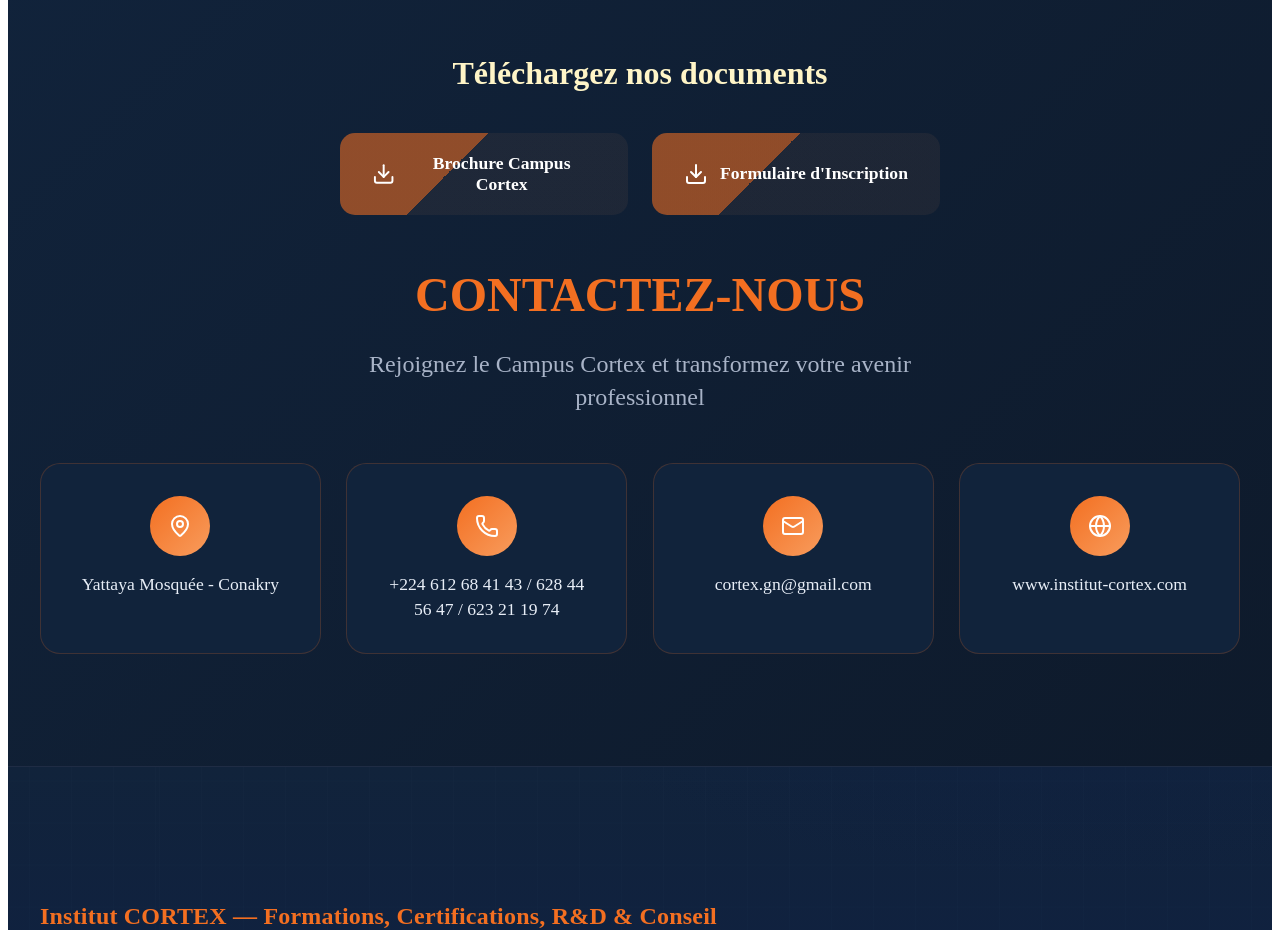
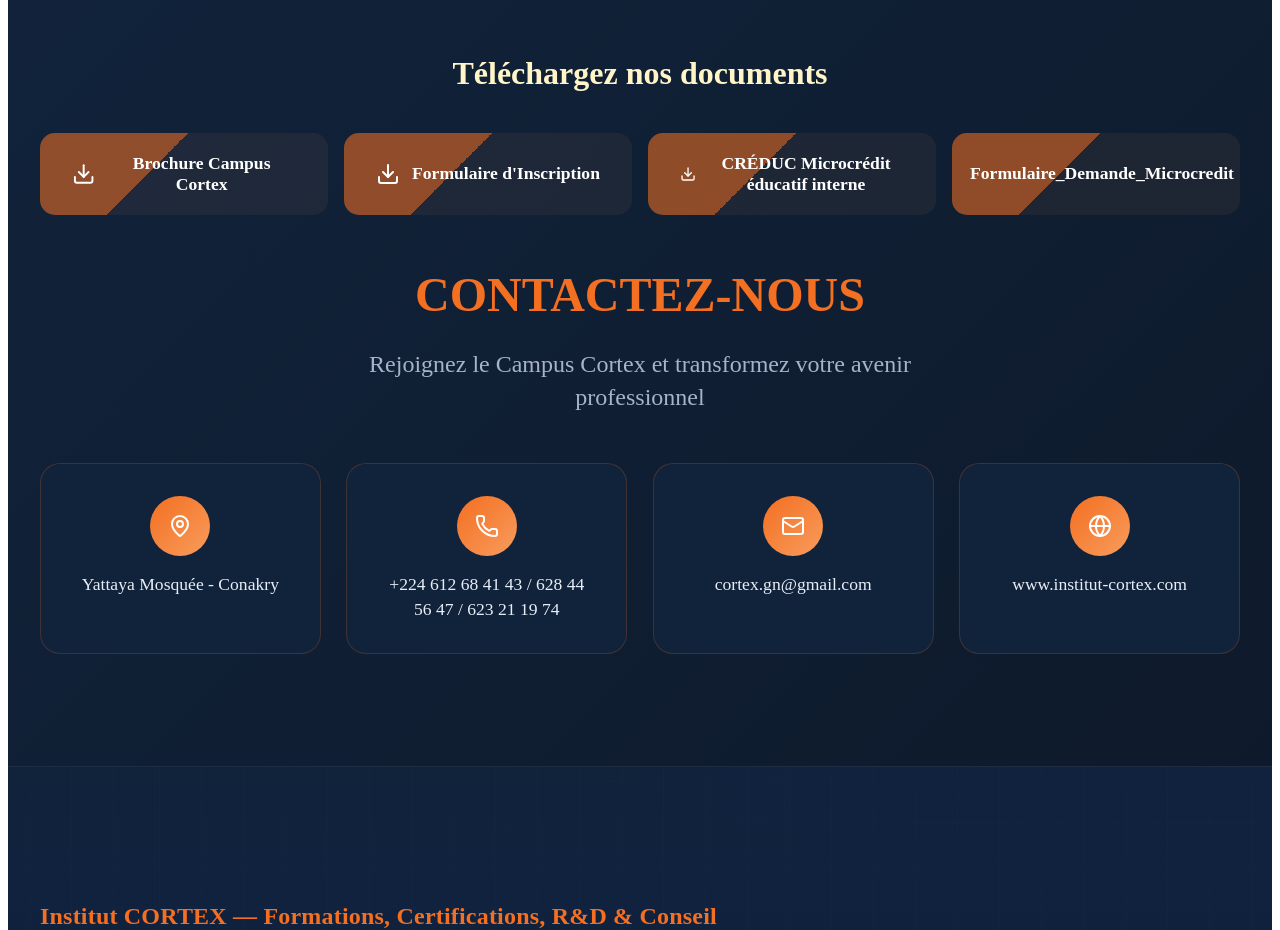
Before and after one commit to TIPIAIM/cortex-institut, a React (Vite) app: page /campuscortex in a window 1280 px wide. Shown: the part 5180-6110 px from the top of the page. Built offline with nearby package versions, Linux system fonts and the light colour scheme; no server answers; what @dr.pogodin/react-helmet would draw is missing.

Commit message:
mise à jour pour credit

```diff
--- a/src/App.jsx
+++ b/src/App.jsx
@@ -20,7 +20,7 @@
         <Route path="/programmes" element={<Programmes />} />
         <Route path="/contact" element={<ContactCortex />} />
 
-   {/**en cours  MonQRCode
+   {/**en cours  MonQRCode  campuscortex
         <Route
          path="/realisations" element={<export default function HeroCortexWebGL({
  />} />
--- a/src/pàges/Càmpus/ContactSection.jsx
+++ b/src/pàges/Càmpus/ContactSection.jsx
@@ -234,8 +234,8 @@
 const DownloadButtonsGrid = styled.div`
   display: grid;
   grid-template-columns: repeat(auto-fit, minmax(min(100%, 250px), 1fr));
-  gap: clamp(1rem, 2vw, 1.5rem);
-  max-width: 600px;
+  gap: clamp(1rem, 2vw, 1rem);
+  max-width: 1200px;
   margin: 0 auto;
 
   @media (max-width: 480px) {
@@ -277,6 +277,15 @@
     {
       name: "Formulaire d'Inscription",
       file: "/docs/DC-2025-2026-inscription.pdf", // URL relative dans le dossier public
+      icon: <Download size={getIconSize()} />,
+    },
+    {
+      name: "CRÉDUC Microcrédit éducatif interne",
+      file: "/docs/microcrédit-éducatif-interne.pdf", // URL relative dans le dossier public
+      icon: <Download size={getIconSize()} />,
+    },{
+      name: "Formulaire_Demande_Microcredit",
+      file: "/docs/Formulaire_Demande_Microcredit_Cortex.pdf", // URL relative dans le dossier public
       icon: <Download size={getIconSize()} />,
     },
   ];
```
Also changed, not shown: 2 other files (tests, documents, lock files or other folders).
